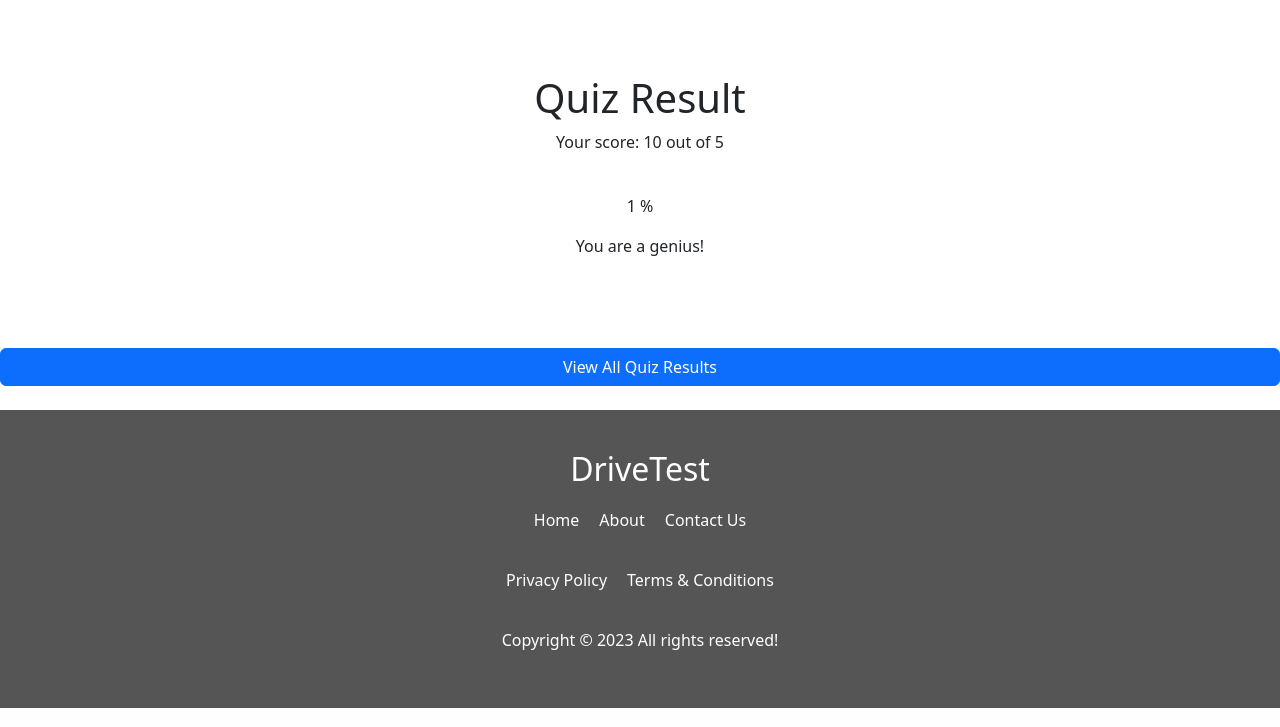
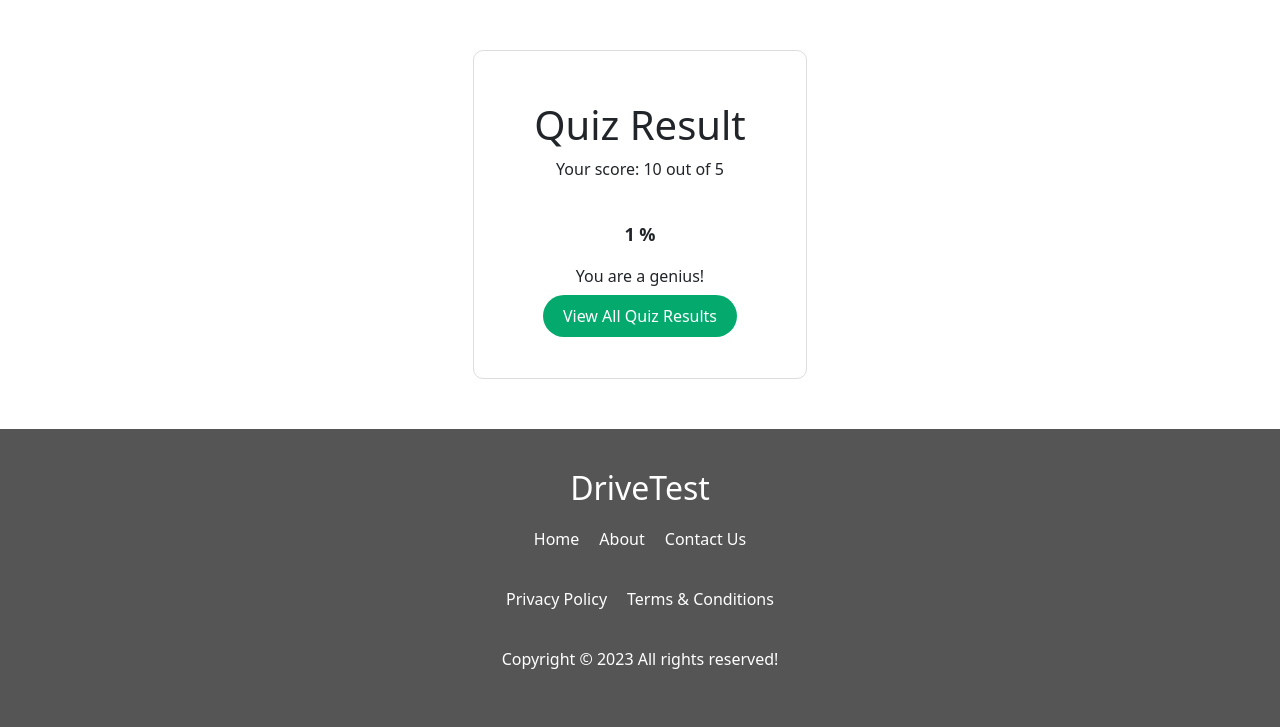
Before and after one commit to ajaystha42/drivingtest-django, a Django app: template Quiz/templates/quiz_result.html in a window 1280 px wide. Shown: the part 92-819 px from the top of the page. Run offline with Django 4.2, Linux system fonts and the light colour scheme; the template is opened without the code that fills it: most values are stand-ins (such as "Sample title", 1, 10 or a date in 2020); some libraries are stand-ins or nearby versions.

Commit message:
quiz result style

```diff
--- a/Quiz/static/styles.css
+++ b/Quiz/static/styles.css
@@ -9,7 +9,8 @@ h2 {
   margin-bottom: 40px;
 }
 
-.main-container {
+.main-container,
+.result-container {
   margin: 40px auto;
   padding: 50px 60px;
   max-width: 600px;
@@ -44,6 +45,31 @@ button {
   cursor: pointer;
 }
 
+.percentage {
+  font-size: 18px;
+  font-weight: 600;
+}
+
+.try-again-link {
+  margin-bottom: 30px;
+}
+
+.try-again-link a {
+  padding: 10px 20px;
+  text-decoration: none;
+  border-radius: 1000px;
+  color: #333;
+  background-color: #ffecd1;
+}
+
+.btn-primary {
+  padding: 10px 20px;
+  text-decoration: none;
+  color: #fff;
+  border-radius: 1000px;
+  background-color: #04aa6d;
+}
+
 /* *******************QUIZ RESULT**************** */
 /* ********************************************** */
 .result-container {
--- a/Quiz/templates/quiz_result.html
+++ b/Quiz/templates/quiz_result.html
@@ -20,10 +20,13 @@
 {% block content %}
 <div class="result-container">
   <h1>Quiz Result</h1>
-  <p>Your score: {{ user_score }} out of 5</p><br>
-  <p>{{percentage}} %</p>
+  <p>Your score: {{ user_score }} out of 5</p>
+  <br />
+  <p class="percentage">{{percentage}} %</p>
   {% if user_score <= 2 %}
-  <p class="mark-message"><a href="quiz/?category={{category_name}}">Please try again!</a></p>
+  <p class="mark-message try-again-link">
+    <a href="quiz/?category={{category_name}}">Try again!</a>
+  </p>
   {% elif user_score == 3 %}
   <p class="mark-message">Good job!</p>
   {% elif user_score == 4 %}
@@ -31,8 +34,9 @@
   {% else %}
   <p class="mark-message">You are a genius!</p>
   {% endif %}
+
+  <a href="all-quiz-results/" class="btn-primary">View All Quiz Results</a>
 </div>
-<a href="all-quiz-results/" class="btn btn-primary">View All Quiz Results</a>
 
 {% endblock %}
 
```
